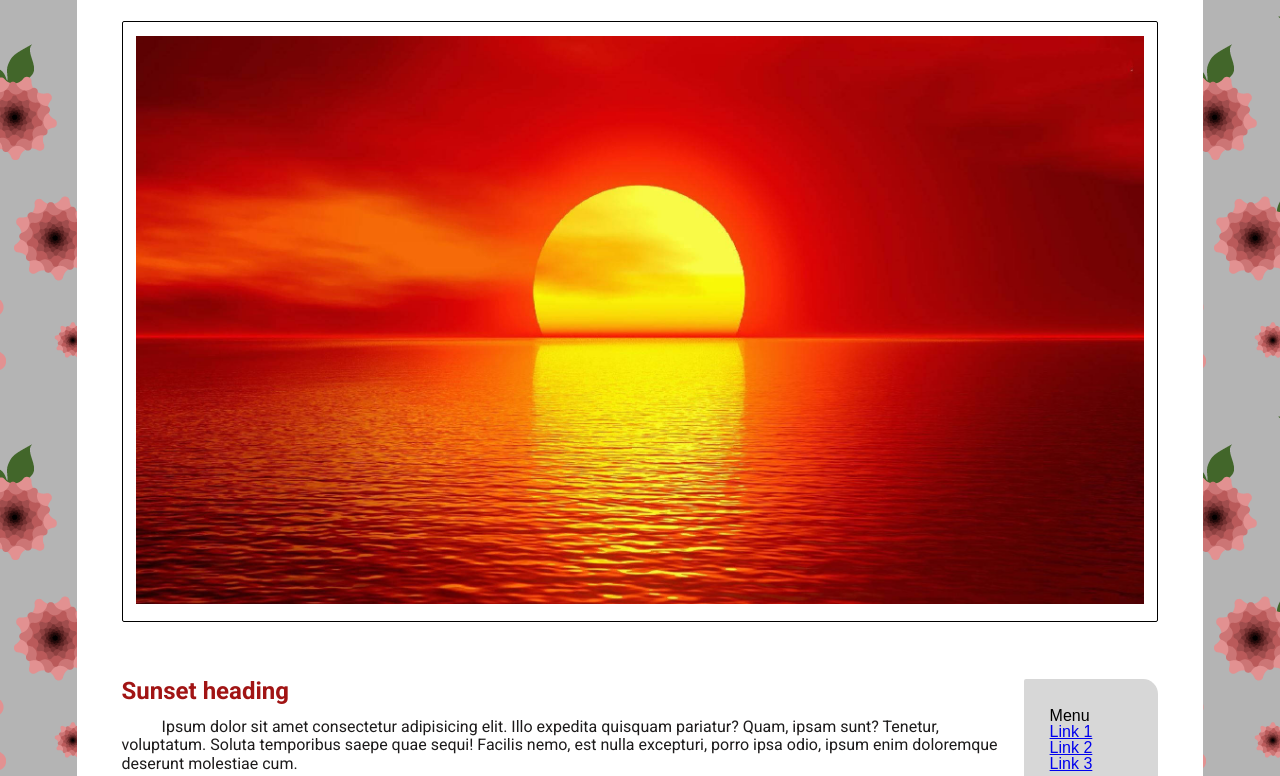
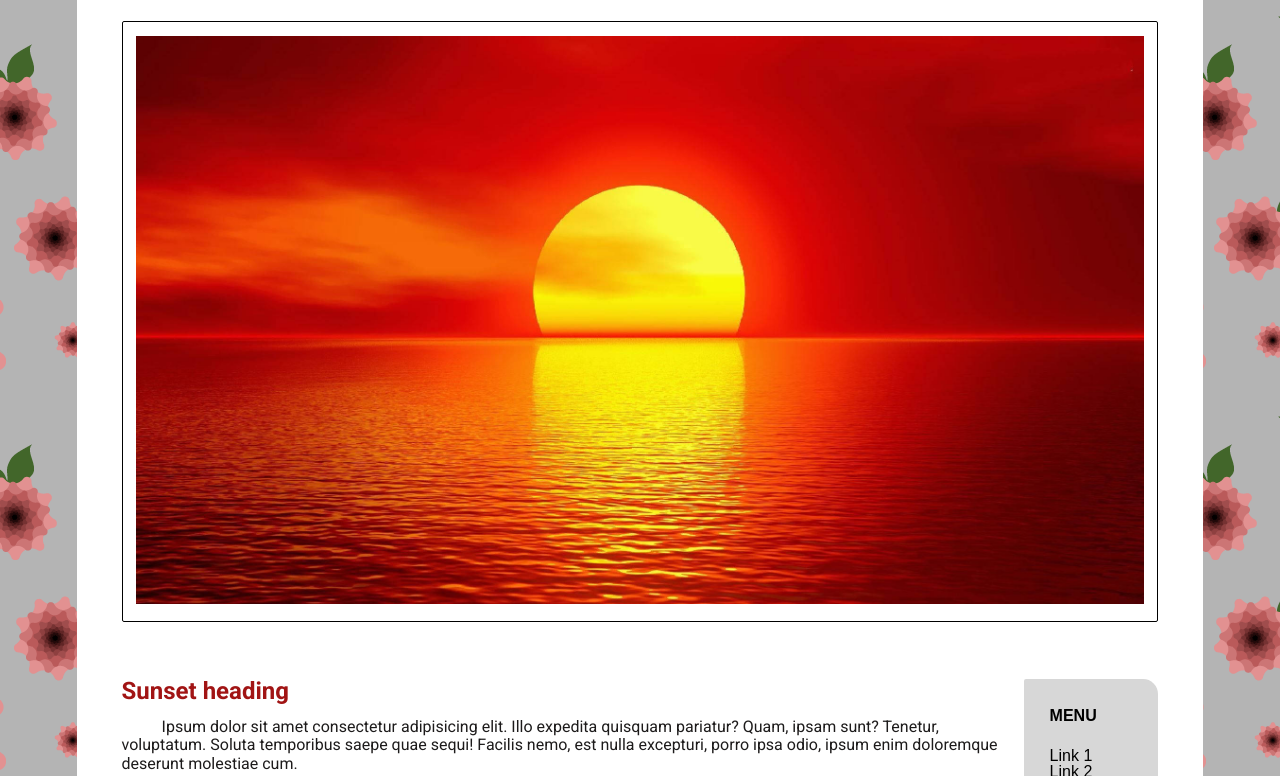
Before and after one commit to RacaMacaFoo/Homework_4, a plain HTML site: page index.html in a window 1280 px wide. Shown: the part 153-929 px from the top of the page. Drawn offline with Linux system fonts and the light colour scheme; a web font is replaced by a local one.

Commit message:
add styles to nav elements

```diff
--- a/styles/styles.css
+++ b/styles/styles.css
@@ -109,3 +109,24 @@ body {
     font-family: Arial, Helvetica, sans-serif;
     flex-shrink: 0;
 }
+
+
+/* 10 */
+.nav__heading {
+    color: #000;
+    font-weight: 700;
+    text-transform: uppercase;
+    margin-bottom: 24px;
+}
+
+/* 10 */
+.nav__link {
+    color: #000;
+    text-decoration: none;
+}
+
+/* 20 */
+.nav__link:hover {
+    font-weight: 700;
+    text-decoration: underline;
+}
```
